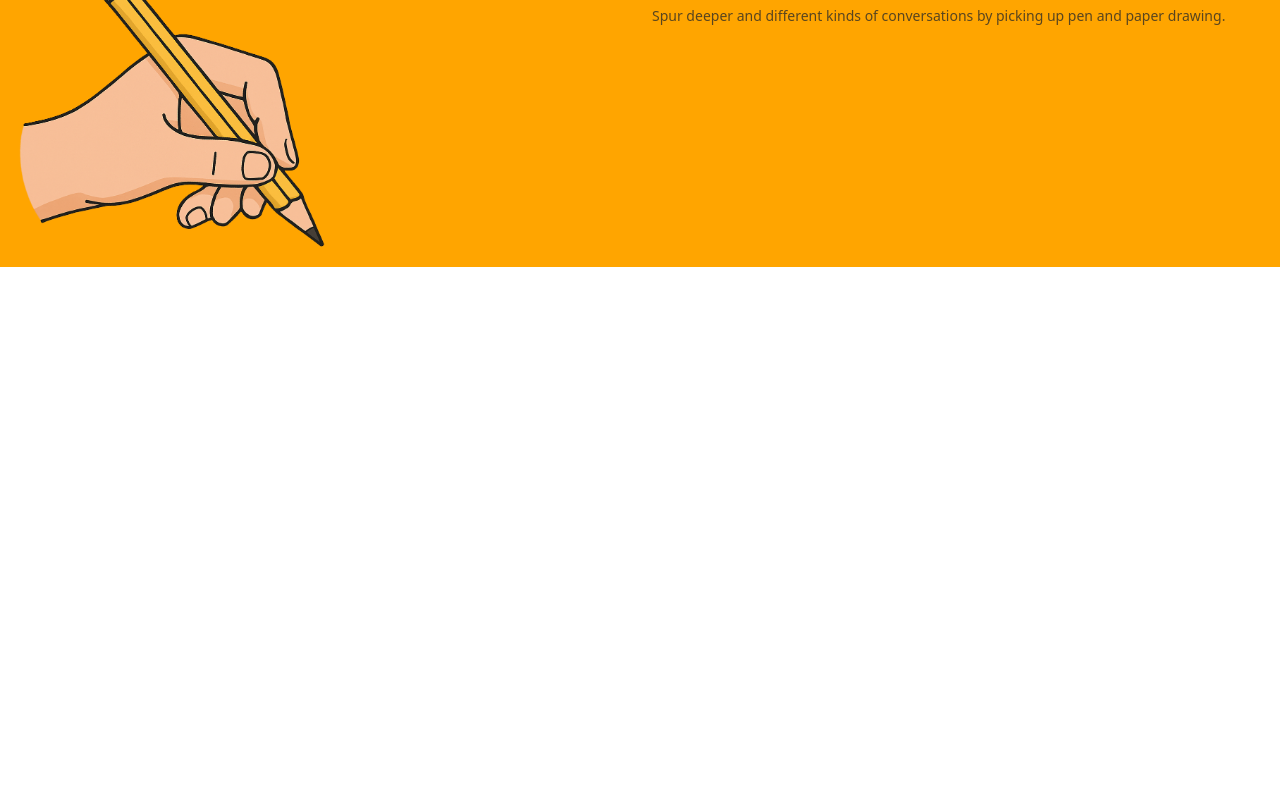
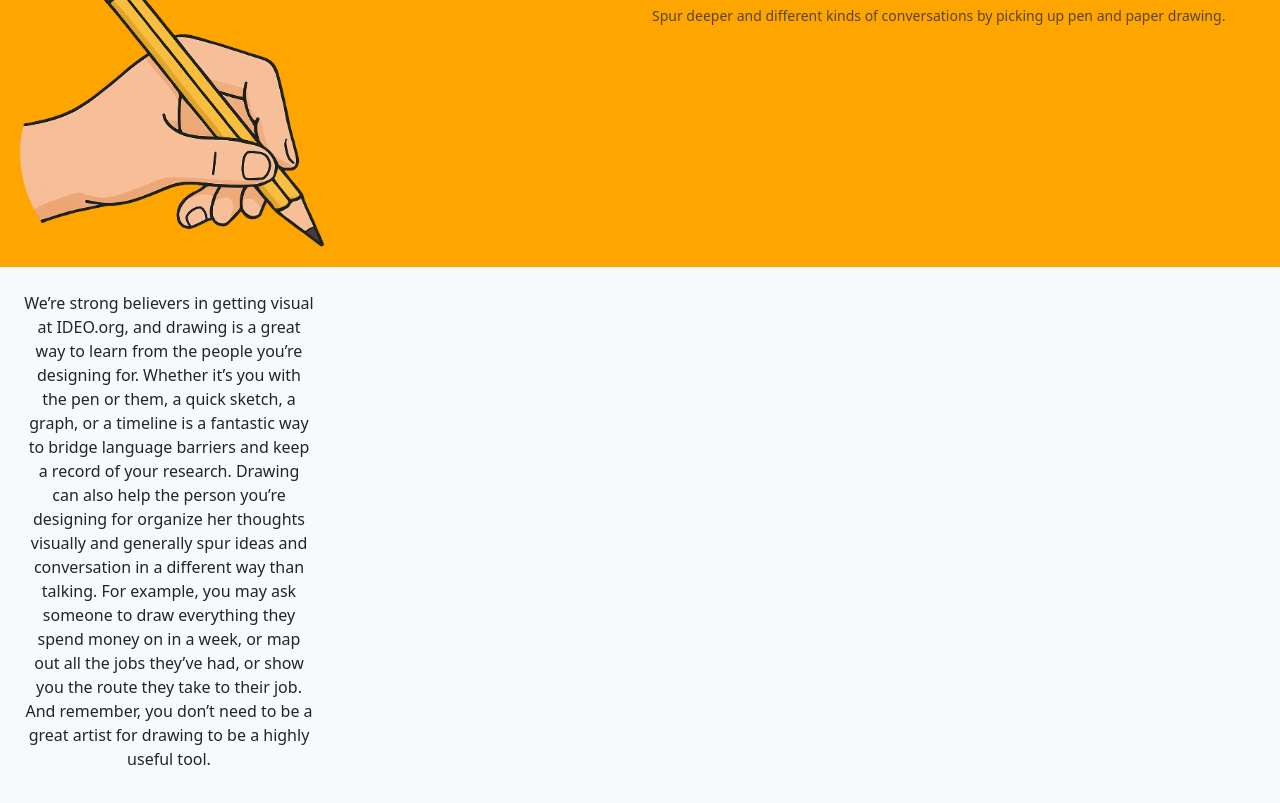
Before and after one commit to teedaa/cs50b-week3, a plain HTML site: page index.html in a window 1280 px wide. Shown: the part 109-912 px from the top of the page. Before the commit the page ends 800 px from the top, so only its background shows below. Drawn offline with nearby package versions, Linux system fonts and the light colour scheme.

Commit message:
add content to aside, start section

```diff
--- a/index.html
+++ b/index.html
@@ -24,7 +24,7 @@
         </div>
       </div>
     </nav>
-    <main class="container-fluid ">
+    <main class="container-fluid bg-light">
         <!-- banner -->
       <header class="row banner">
         <div class="col-md-6">
@@ -35,6 +35,20 @@
           <p><small class="text-body-secondary">Spur deeper and different kinds of conversations by picking up pen and paper drawing.</small></p>
         </div>
     </header>
+    <!-- content -->
+    <aside class="container-fluid bg-light">
+        <div class="row my-4">
+            <div class="col-md-3 text-center">
+                <p>We’re strong believers in getting visual at IDEO.org, and drawing is a great way to learn from the people you’re designing for. Whether it’s you with the pen or them, a quick sketch, a graph, or a timeline is a fantastic way to bridge language barriers and keep a record of your research. Drawing can also help the person you’re designing for organize her thoughts visually and generally spur ideas and conversation in a different way than talking. For example, you may ask someone to draw everything they spend money on in a week, or map out all the jobs they’ve had, or show you the route they take to their job. And remember, you don’t need to be a great artist for drawing to be a highly useful tool.</p>
+            </div>
+        </div>
+    </aside>
+    <section class="container-fluid bg-light">
+        <div class="row my-4">
+            <div class="col-md-9">
+
+            </div>
+        </div>
     </main>
     <!-- Bootstrap JS Bundle with Popper -->
 <script src="https://cdn.jsdelivr.net/npm/bootstrap@5.3.8/dist/js/bootstrap.bundle.min.js" integrity="sha384-FKyoEForCGlyvwx9Hj09JcYn3nv7wiPVlz7YYwJrWVcXK/BmnVDxM+D2scQbITxI" crossorigin="anonymous"></script>
```
